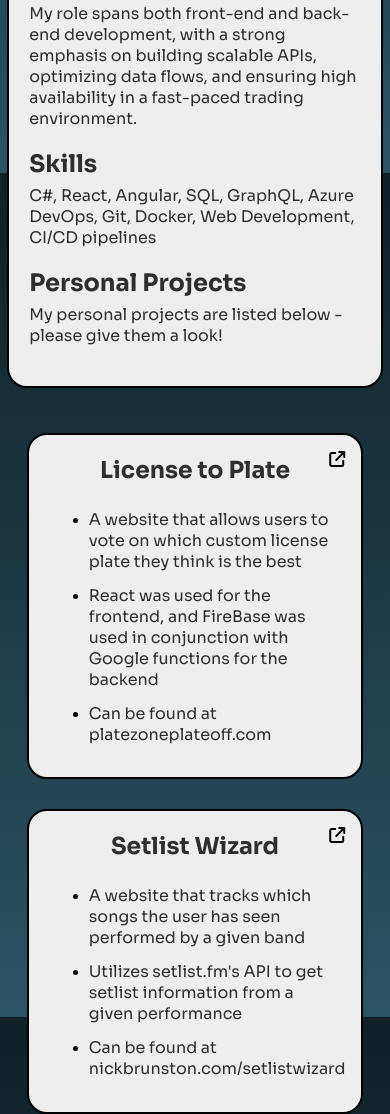
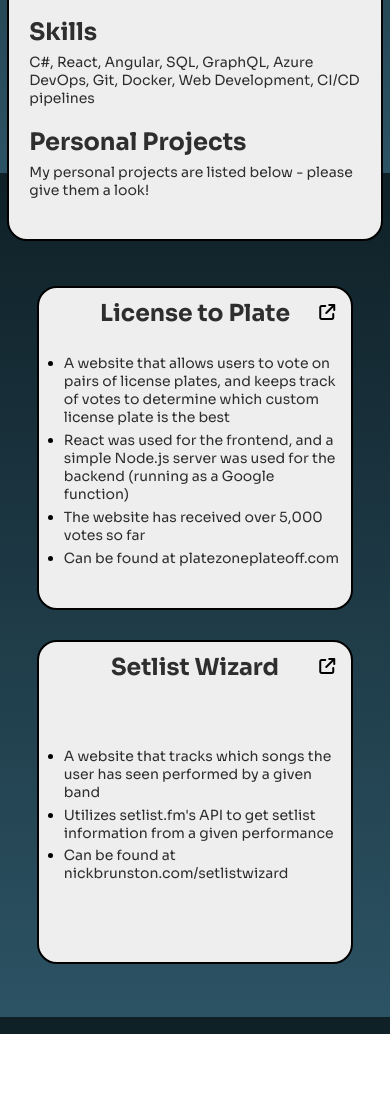
Before and after one commit to brunston97/personal-website, a website built with Vite: page index.html in a window 390 px wide. Shown: the part 671-1785 px from the top of the page. After the commit the page ends 1705 px from the top, so only its background shows below. Built offline with nearby package versions, Linux system fonts and the light colour scheme.

Commit message:
fixed styling for secondary containers

```diff
--- a/index.html
+++ b/index.html
@@ -59,15 +59,19 @@
         <a href="https://www.platezoneplateoff.com" class="box-link" target="_blank" aria-label="Visit site"></a>
         <i class="external-link-icon fas fa-arrow-up-right-from-square"></i>
         <h1>License to Plate</h1>
+        <div class="secondary-container-ul">
           <ul>
-          <li><p>A website that allows users to vote on which custom license plate they think is the best</p></li>
-          <li><p>React was used for the frontend, and FireBase was used in conjunction with Google functions for the backend</p></li>
+            <li><p>A website that allows users to vote on pairs of license plates, and keeps track of votes to determine which custom license plate is the best</p></li>
+            <li><p>React was used for the frontend, and a simple Node.js server was used for the backend (running as a Google function)</p></li>
+            <li><p>The website has received over 5,000 votes so far</p></li>
             <li><p>Can be found at platezoneplateoff.com</p></li>
           </ul>
+        </div>
       </div>
       <div class="setlist-wizard-container">
         <i class="external-link-icon fas fa-arrow-up-right-from-square"></i>
         <h1>Setlist Wizard</h1>
+        <div class="secondary-container-ul">
           <ul>
             <li><p>A website that tracks which songs the user has seen performed by a given band</p></li>
             <li><p>Utilizes setlist.fm's API to get setlist information from a given performance</p></li>
@@ -75,6 +79,7 @@
           </ul>
         </div>
       </div>
+    </div>
   </body>
 
 </html>
--- a/styles/main-page.css
+++ b/styles/main-page.css
@@ -47,8 +47,10 @@
 
 .license-to-plate-container,
 .setlist-wizard-container {
+  display: flex;
+  flex-direction: column;
   width: 40%;
-  padding: 20px 20px 0px 20px;
+  padding: 1rem;
   max-width: 560px;
   aspect-ratio: 151 / 106;
   position: relative;
@@ -66,6 +68,13 @@
   z-index: 1;
 }
 
+.secondary-container-ul {
+  flex: 1;
+  display: flex;
+  align-items: center;
+  justify-content: center;
+}
+
 @media(max-width: 950px) {
 
   .main-container {
@@ -76,10 +85,11 @@
   .setlist-wizard-container {
     width: 75%;
     max-width: 630px;
+    height: 300px;
+    padding: 10px;
     margin-bottom: 30px;
     margin-right: auto;
     margin-left: auto;
-    padding: 20px;
   }
 
   .secondary-container-row {
--- a/styles/text.css
+++ b/styles/text.css
@@ -1,6 +1,9 @@
 h1 {
   text-align: center;
   font-family: Sora, Arial;
+}
+
+.main-container h1 {
   margin-bottom: 1.5rem;
 }
 
@@ -29,21 +32,14 @@ p {
   text-align: left;
 }
 
-.test-page-text h3 {
-  color: rgb(197, 197, 197);
-  margin-top: 20px;
-  margin-left: 15px;
+ul li p {
+  margin-bottom: 0.6rem;
 }
 
-.test-page-text p {
-  margin-top: 10px;
-  color: rgb(197,197,197);
-  margin-left: 15px;
-  font-size: 14px;
-}
-
-ul li p {
-  margin-bottom: 0.8rem;
+@media(max-width: 700px) {
+  p {
+    font-size: 15px;
+  }
 }
 
 @media(max-width: 500px) {
@@ -52,4 +48,16 @@ ul li p {
     font-size: 6vw;
     white-space: nowrap;
   }
+
+  p {
+    font-size: 14px;
+  }
+
+  ul li p {
+    margin-bottom: 0.3rem;
+  }
+
+  ul {
+    padding-left: 15px;
+  }
 }
```
Lines whose indentation alone changed are shown as unchanged.
